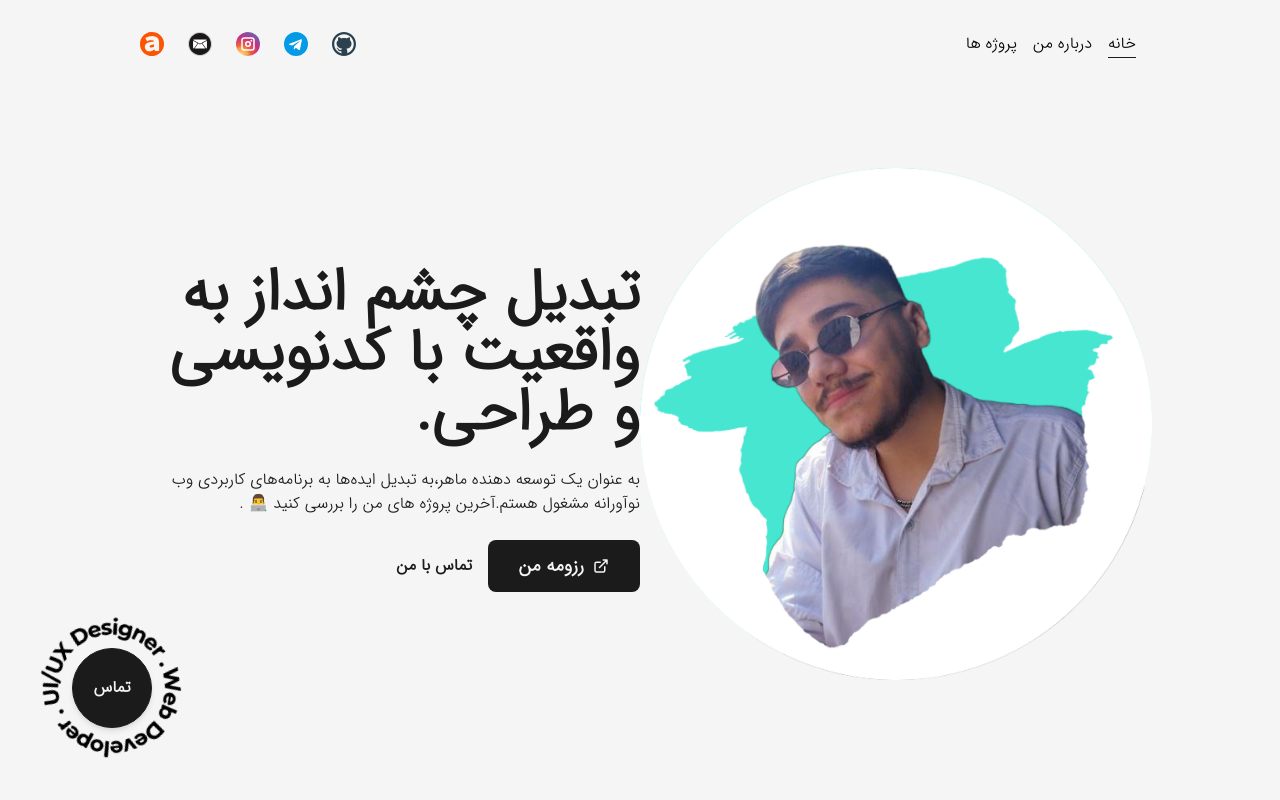
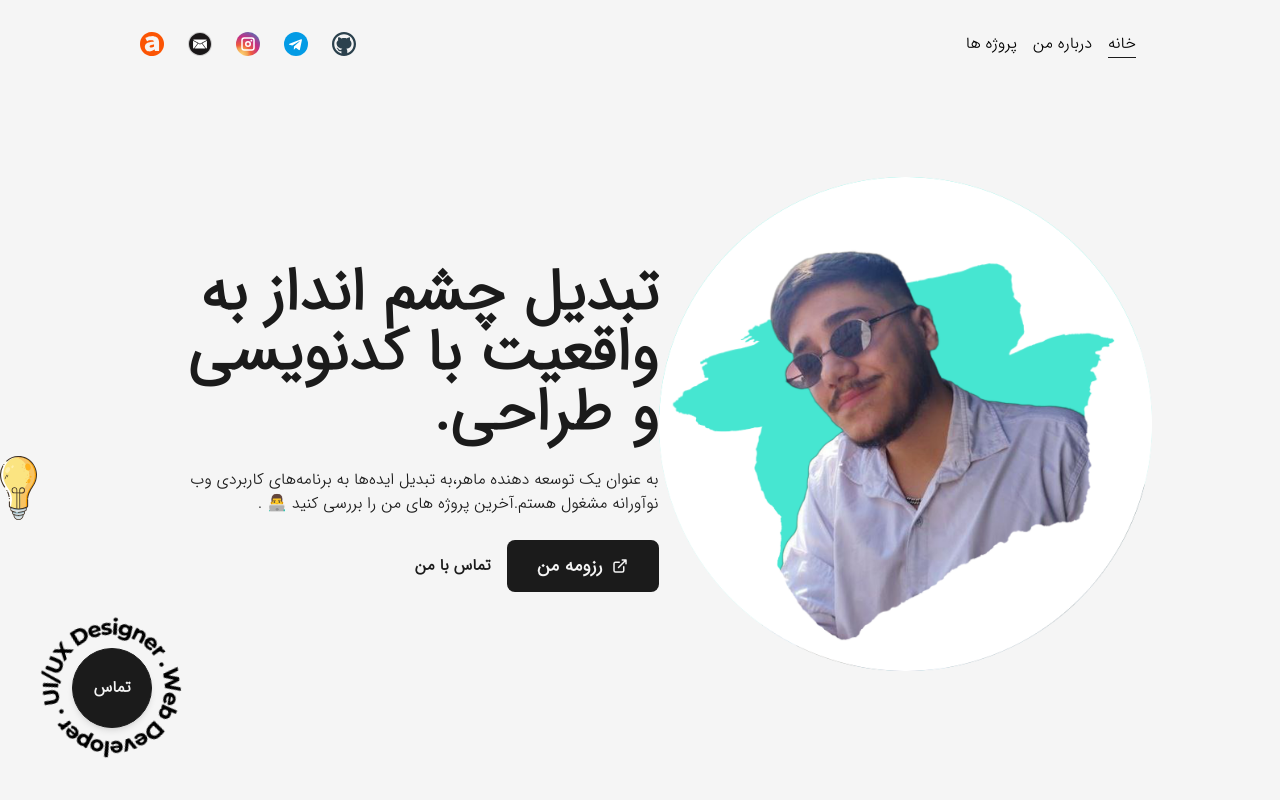
Before and after one commit to pooulad/pooulad.github.io, a Next.js app: page / in a window 1280 px wide. Shown: the top 800 px of the page. Built offline with nearby package versions, Linux system fonts and the light colour scheme.

Commit message:
add new svg in main page

```diff
--- a/src/pages/index.tsx
+++ b/src/pages/index.tsx
@@ -15,6 +15,7 @@ import Link from "next/link";
 import { LinkIcon } from "@/assets/ts";
 import { CustomLink } from "@/components/Common";
 import Hireme from "@/components/Hireme/Hireme";
+import LightBulb from "../assets/images/miscellaneous_icons_1.cd3c5e27.svg";
 
 export default function Home() {
   return (
@@ -63,6 +64,9 @@ export default function Home() {
           </div>
         </Layout>
         <Hireme />
+        <div>
+          <Image alt={dictionary.ownerEn} src={LightBulb} />
+        </div>
         {/* <section>
           <MainIndex />
         </section>
```
